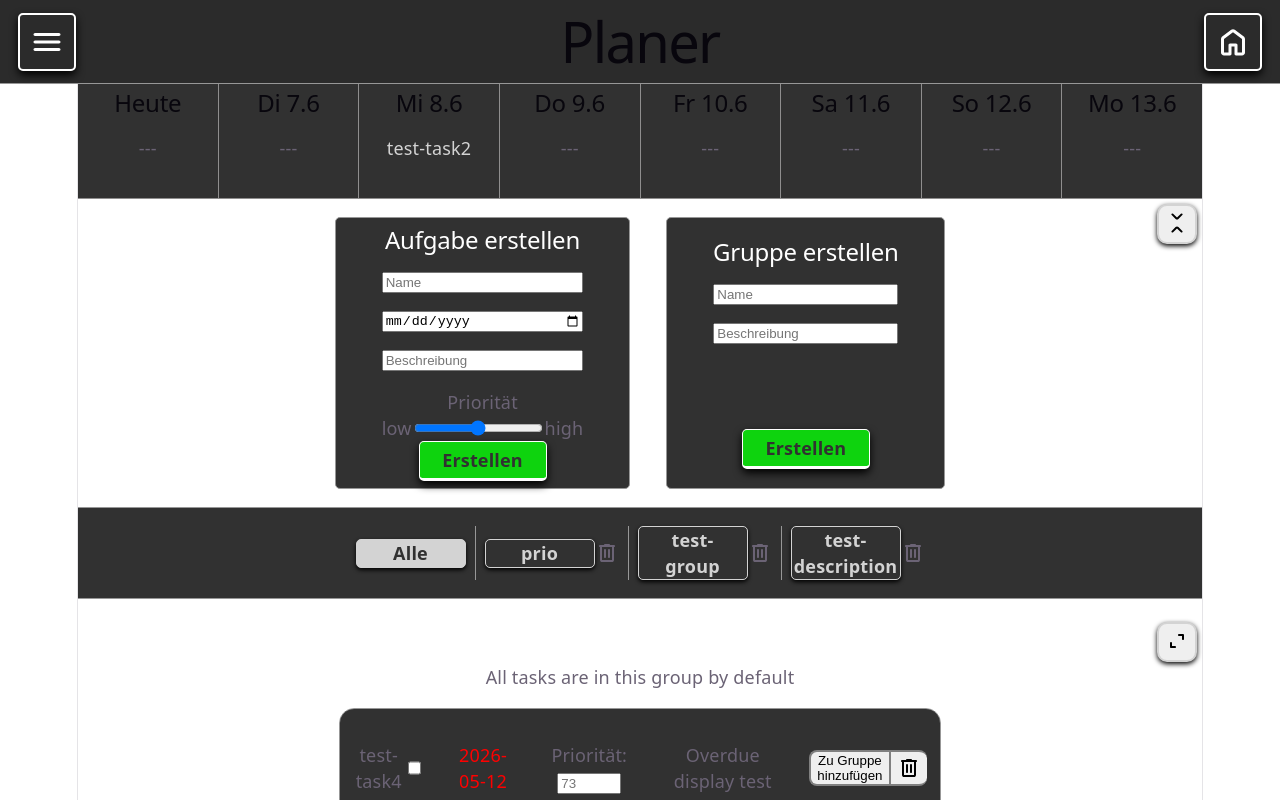
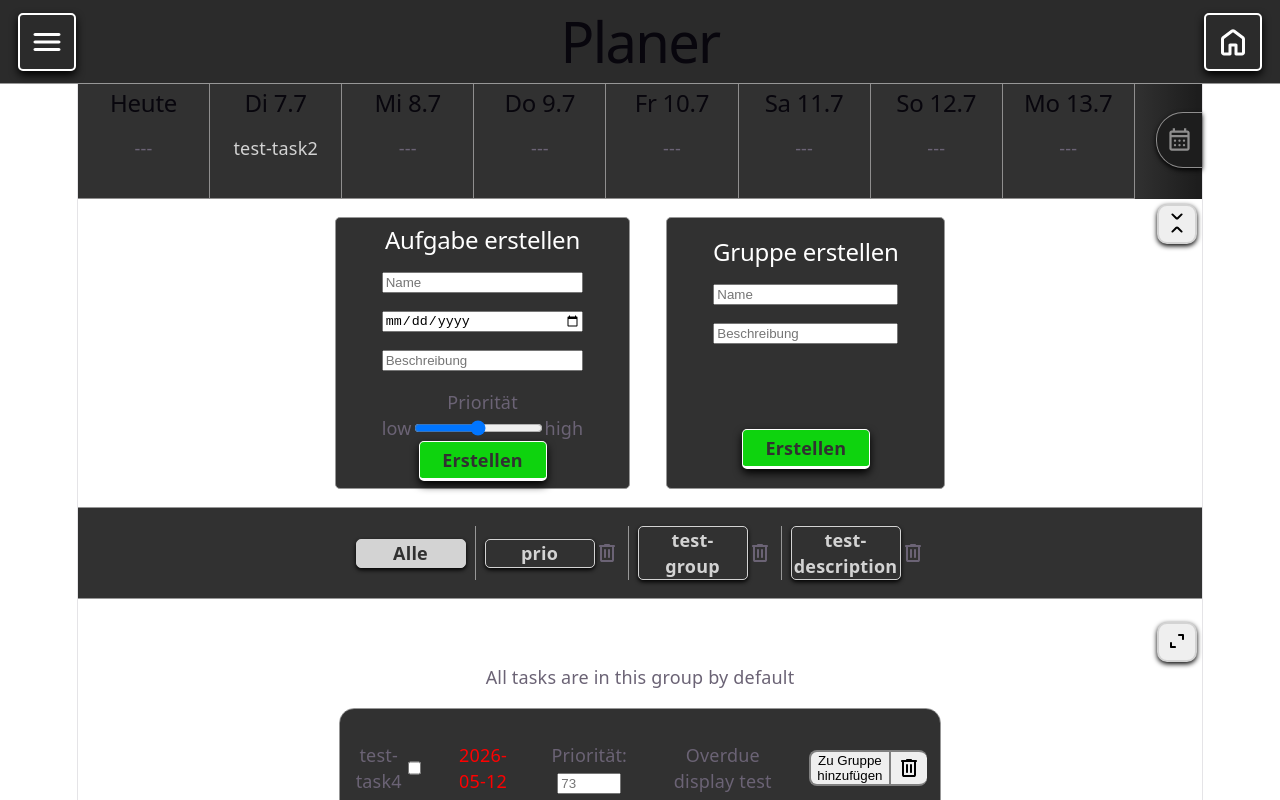
Before and after one commit to masekowsky-ee/quidey_react-main, a React (Vite) app: page / in a window 1280 px wide. Shown: the top 800 px of the page. Built offline with nearby package versions, Linux system fonts and the light colour scheme.

Commit message:
feat: refactor WeekDaysContainer component and add calendar icon

```diff
--- a/src/components/WeekDaysContainer.jsx
+++ b/src/components/WeekDaysContainer.jsx
@@ -1,44 +1,23 @@
-import React from 'react';
 import styles from './WeekDaysContainer.module.css';
+
+const days = ['sun', 'mon', 'tue', 'wed', 'thu', 'fri', 'sat'];
+
+function toDateOnly(date) {
+    return new Date(date.getFullYear(), date.getMonth(), date.getDate());
+}
 
 export default function WeekDaysContainer(props){
     const { t, tasks } = props;
 
     const today = new Date();
-    const ttt1 = new Date(+ new Date() + 24 * 60 * 60 * 1000);
-    const tt1 = ttt1.getDay()
-    const ttt2 = new Date(+ new Date() + 2 * 24 * 60 * 60 * 1000);
-    const tt2 = ttt2.getDay()
-    const ttt3 = new Date(+ new Date() + 3 * 24 * 60 * 60 * 1000);
-    const tt3 = ttt3.getDay()
-    const ttt4 = new Date(+ new Date() + 4 * 24 * 60 * 60 * 1000);
-    const tt4 = ttt4.getDay()
-    const ttt5 = new Date(+ new Date() + 5 * 24 * 60 * 60 * 1000);
-    const tt5 = ttt5.getDay()
-    const ttt6 = new Date(+ new Date() + 6 * 24 * 60 * 60 * 1000);
-    const tt6 = ttt6.getDay()
-    const ttt7 = new Date(+ new Date() + 7 * 24 * 60 * 60 * 1000);
-    const tt7 = ttt7.getDay()
-    const weekDayIndex = today.getDay();
-    console.log(tt1, tt2, tt3, tt4, tt5, tt6, tt7);
+    const weekDates = Array.from(
+        { length: 8 },
+        (_, i) => new Date(today.getTime() + i * 24 * 60 * 60 * 1000)
+    );
 
-    const days = ['sun', 'mon', 'tue', 'wed', 'thu', 'fri', 'sat'];
-
-    const t1 = days[tt1];
-    const t2 = days[tt2];
-    const t3 = days[tt3];
-    const t4 = days[tt4];
-    const t5 = days[tt5];
-    const t6 = days[tt6];
-    const t7 = days[tt7];
-
-    function toDateOnly(date) {
-        return new Date(date.getFullYear(), date.getMonth(), date.getDate());
-    }
-
-    function dayTaskLis(date){
+    function dayTaskList(date){
         const daysTasks = tasks.filter((task)=>{
-            const inputDate = toDateOnly(new Date(new Date(task.due).getTime() + 24 * 60 * 60 * 1000));
+            const inputDate = toDateOnly(new Date(new Date(task.due)));
             const daysDate = toDateOnly(date);
             return inputDate.getTime() === daysDate.getTime();
         })
@@ -48,76 +27,35 @@ export default function WeekDaysContainer(props){
         }
 
         return daysTasks.map((task) => (
-            <li key={task.index} className={`${task.done ? styles.done : styles.notDone}`}>{task.name}</li>
+            <li key={task.index}
+                className={`${task.done ? styles.done : styles.notDone}`}
+            >
+                {task.name}
+            </li>
         ));
     }
 
     return (
         <div>
             <div className={styles.weekTable}>
-                <div className={styles.weekDayDiv}>
-                    <h2>{t('today')}</h2>
-                    <ul className={styles.dayList}>
-                        {
-                            dayTaskLis(today)
-                        }
-                    </ul>
-                </div>
-                <div className={styles.weekDayDiv}>
-                    <h2>{t(t1) + ' ' + ttt1.getUTCDate() + '.' + ttt1.getUTCMonth()}</h2>
-                    <ul className={styles.dayList}>
-                        {
-                            dayTaskLis(ttt1)
-                        }
-                    </ul>
-                </div>
-                <div className={styles.weekDayDiv}>
-                    <h2>{t(t2) + ' ' + ttt2.getUTCDate() + '.' + ttt1.getUTCMonth()}</h2>
-                    <ul className={styles.dayList}>
-                        {
-                            dayTaskLis(ttt2)
-                        }
-                    </ul>
-                </div>
-                <div className={styles.weekDayDiv}>
-                    <h2>{t(t3) + ' ' + ttt3.getUTCDate() + '.' + ttt1.getUTCMonth()}</h2>
-                    <ul className={styles.dayList}>
-                        {
-                            dayTaskLis(ttt3)
-                        }
-                    </ul>
-                </div>
-                <div className={styles.weekDayDiv}>
-                    <h2>{t(t4) + ' ' + ttt4.getUTCDate() + '.' + ttt1.getUTCMonth()}</h2>
-                    <ul className={styles.dayList}>
-                        {
-                            dayTaskLis(ttt4)
-                        }
-                    </ul>
-                </div>
-                <div className={styles.weekDayDiv}>
-                    <h2>{t(t5) + ' ' + ttt5.getUTCDate() + '.' + ttt1.getUTCMonth()}</h2>
-                    <ul className={styles.dayList}>
-                        {
-                            dayTaskLis(ttt5)
-                        }
-                    </ul>
-                </div>
-                <div className={styles.weekDayDiv}>
-                    <h2>{t(t6) + ' ' + ttt6.getUTCDate() + '.' + ttt1.getUTCMonth()}</h2>
-                    <ul className={styles.dayList}>
-                        {
-                            dayTaskLis(ttt6)
-                        }
-                    </ul>
-                </div>
-                <div className={styles.weekDayDiv}>
-                    <h2>{t(t7) + ' ' + ttt7.getUTCDate() + '.' + ttt1.getUTCMonth()}</h2>
-                    <ul className={styles.dayList}>
-                        {
-                            dayTaskLis(ttt7)
-                        }
-                    </ul>
+                {weekDates.map((date, i)=>(
+                    <div className={styles.weekDayDiv} key={i}>
+                        <h2>
+                            {i === 0
+                                ? t('today')
+                                : `${t(days[date.getDay()])} ${date.getDate()}.${date.getMonth() + 1}`
+                            }
+                        </h2>
+                        <ul className={styles.dayList}>
+                            {dayTaskList(date)}
+                        </ul>
+                    </div>
+                ))}
+
+                <div className={styles.calendarHeadDiv}>
+                    <div className={styles.calendarIconDiv}>
+                        <svg className={styles.calendarIconSvg} xmlns="http://www.w3.org/2000/svg" height="24px" viewBox="0 -960 960 960" width="24px" fill="currentColor"><path d="M200-80q-33 0-56.5-23.5T120-160v-560q0-33 23.5-56.5T200-800h40v-80h80v80h320v-80h80v80h40q33 0 56.5 23.5T840-720v560q0 33-23.5 56.5T760-80H200Zm0-80h560v-400H200v400Zm0-480h560v-80H200v80Zm0 0v-80 80Zm280 240q-17 0-28.5-11.5T440-440q0-17 11.5-28.5T480-480q17 0 28.5 11.5T520-440q0 17-11.5 28.5T480-400Zm-188.5-11.5Q280-423 280-440t11.5-28.5Q303-480 320-480t28.5 11.5Q360-457 360-440t-11.5 28.5Q337-400 320-400t-28.5-11.5ZM640-400q-17 0-28.5-11.5T600-440q0-17 11.5-28.5T640-480q17 0 28.5 11.5T680-440q0 17-11.5 28.5T640-400ZM480-240q-17 0-28.5-11.5T440-280q0-17 11.5-28.5T480-320q17 0 28.5 11.5T520-280q0 17-11.5 28.5T480-240Zm-188.5-11.5Q280-263 280-280t11.5-28.5Q303-320 320-320t28.5 11.5Q360-297 360-280t-11.5 28.5Q337-240 320-240t-28.5-11.5ZM640-240q-17 0-28.5-11.5T600-280q0-17 11.5-28.5T640-320q17 0 28.5 11.5T680-280q0 17-11.5 28.5T640-240Z"/></svg>
+                    </div>
                 </div>
             </div>
         </div>
--- a/src/components/WeekDaysContainer.module.css
+++ b/src/components/WeekDaysContainer.module.css
@@ -39,3 +39,47 @@
         overflow-x: scroll;
     }
 }
+.calendarHeadDiv{
+    display: flex;
+    align-items: center;
+    justify-content: flex-end;
+    background: linear-gradient(
+        to left,
+        rgb(29,29,29) 0.25rem,
+        rgb(49, 49, 49)
+    );
+    border-left: 1px solid rgb(143, 142, 142);
+    width: 4rem;
+}
+.calendarIconDiv{
+    height: auto;
+    width: fit-content;
+    align-self: center;
+    margin: 0;
+    padding: 0;
+    background-color: rgb(29, 29, 29);
+    display: flex;
+    align-items: center;
+    justify-content: center;
+    height: 3rem;
+    width: 2.5rem;
+    border-top-left-radius: 1.5rem;
+    border-bottom-left-radius: 1.5rem;
+    border: 1px solid rgb(143, 142, 142);
+    border-right: none;
+    transition: all 0.2s ease;
+    box-shadow: 0px 2px 5px black;
+}
+
+.calendarIconDiv svg {
+    color: rgb(143, 142, 142);
+    height: 1.5rem;
+    width: 1.5rem;
+}
+
+.calendarIconDiv:hover {
+    width: 3rem;
+}
+.calendarIconDiv:active {
+    width: 2.75rem;
+}
```
Also changed, not shown: src/assets/calendar_month_24dp_CURRENTCOLOR_FILL0_wght400_GRAD0_opsz24.svg (added).
